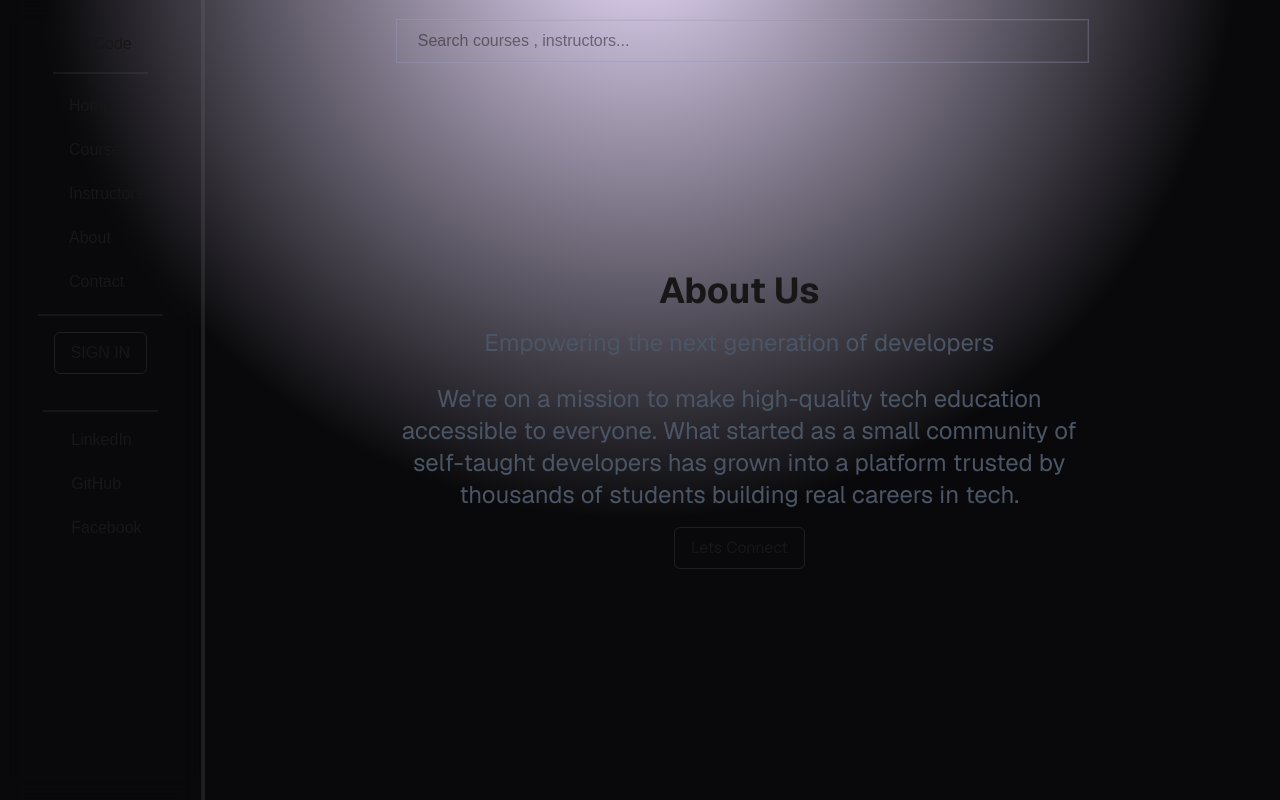
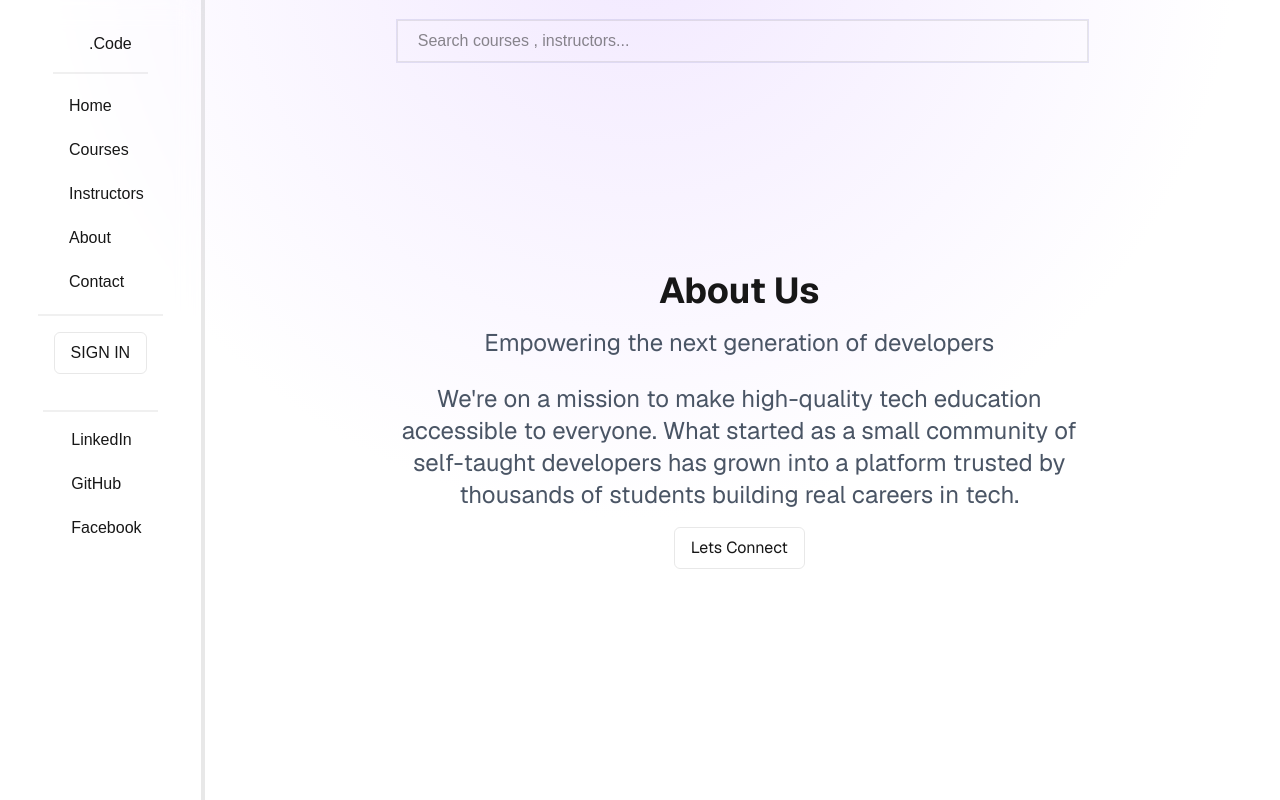
Before and after one commit to tcintern-006/StudentPortal-Nextjs, a Next.js app: page /about in a window 1280 px wide. Built offline with nearby package versions, Linux system fonts and the light colour scheme; what @iconify/tailwind4 would draw is missing.

Commit message:
Update globals.css

```diff
--- a/src/app/globals.css
+++ b/src/app/globals.css
@@ -13,19 +13,12 @@
   --font-mono: var(--font-geist-mono);
 }
 
-@media (prefers-color-scheme: dark) {
-  :root {
-    --background: #0a0a0a;
-    --foreground: #ededed;
-  }
-}
-
 body {
   background: var(--background);
   color: var(--foreground);
   font-family: Arial, Helvetica, sans-serif;
 }
-/* in your globals.css, alongside your other tokens */
+
 .hero-glow {
-  background: radial-gradient(circle at 50% -10%, #7F22FE26 0%, #09090b 55%);
+  background: radial-gradient(circle at 50% -10%, #7F22FE1a 0%, #ffffff 55%);
 }
```
